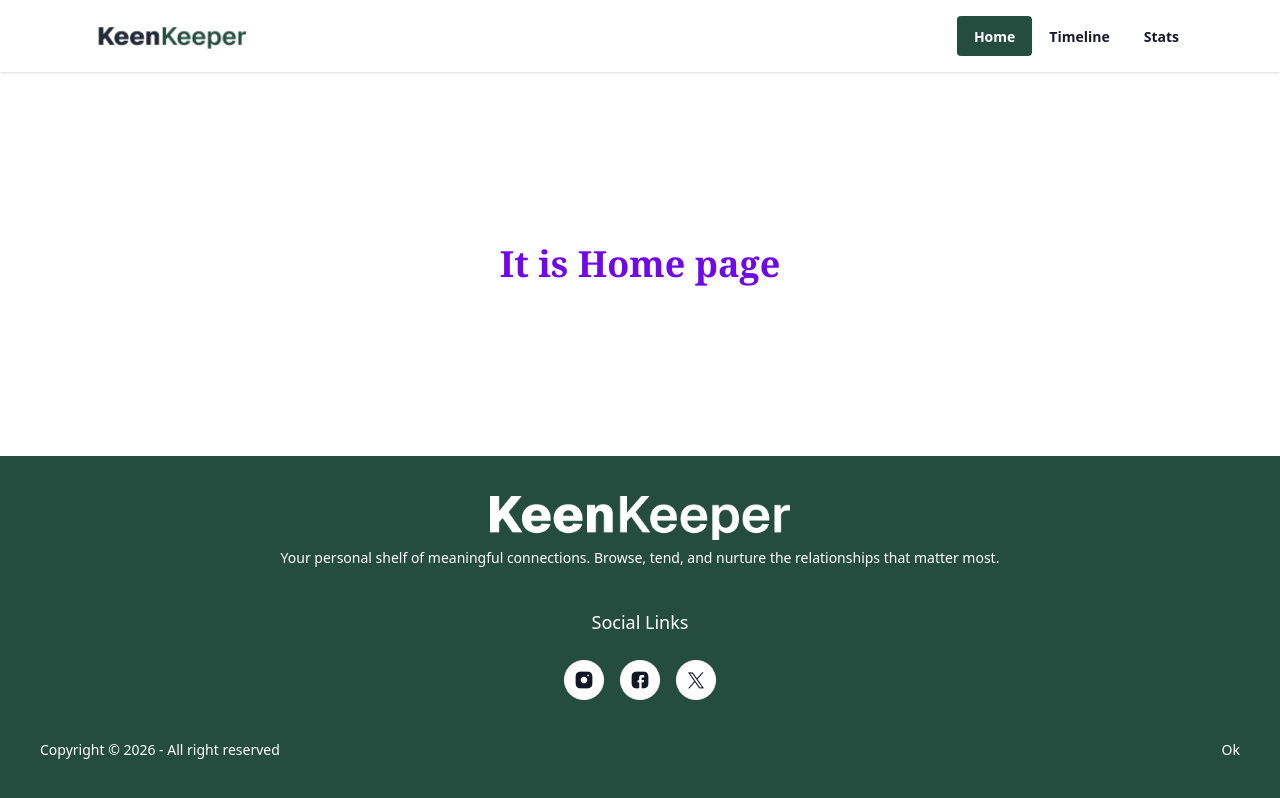
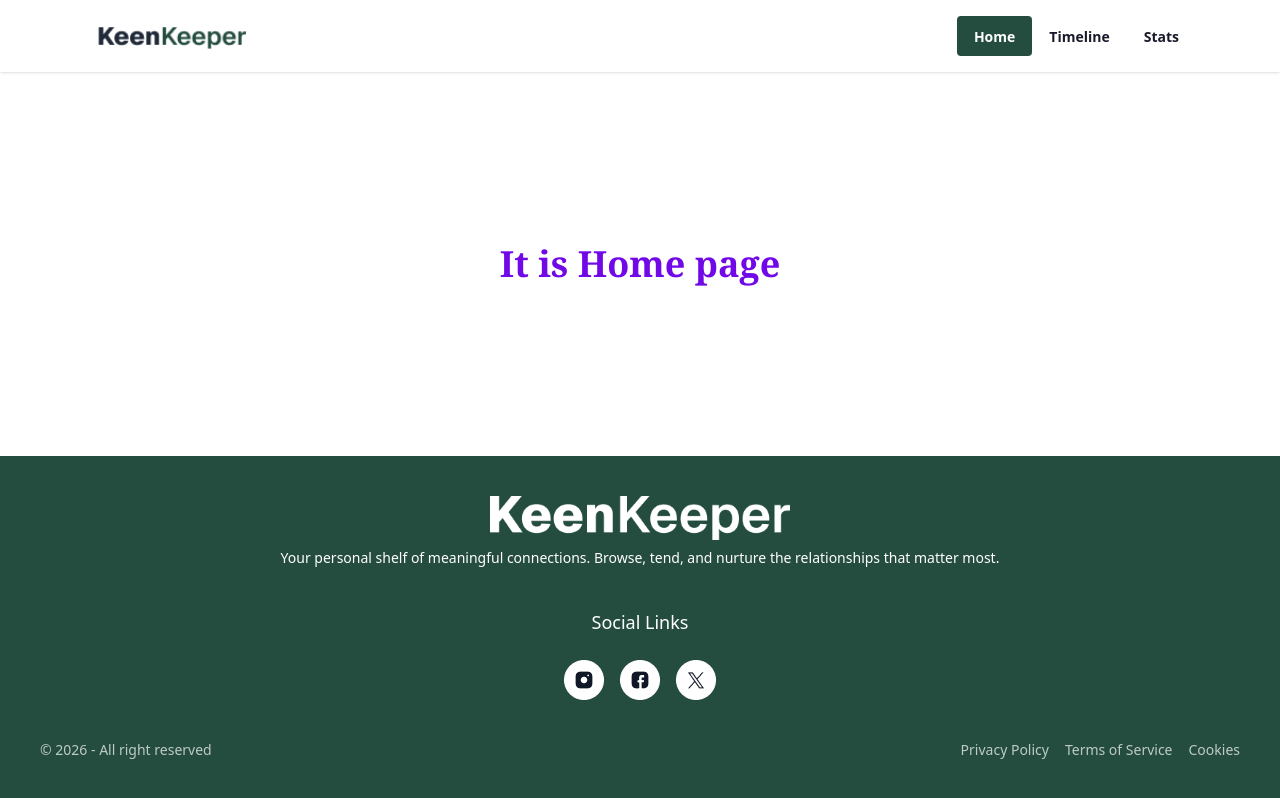
Before and after one commit to Nafiul-Islam-Eshan/KeenKeeper, a Next.js app: page / in a window 1280 px wide. Built offline with nearby package versions, Linux system fonts and the light colour scheme.

Commit message:
Footer: Designed as similar as figma

```diff
--- a/src/Component/Footer/page.jsx
+++ b/src/Component/Footer/page.jsx
@@ -26,9 +26,13 @@ const FooterPage = () => {
           <Image src={twitter} alt="Twitter Logo" width={40} height={40} />
         </div>
       </nav>
-      <div className="w-full flex flex-col md:flex-row items-center justify-between">
-        <p>Copyright © {new Date().getFullYear()} - All right reserved</p>
-        <p>Ok</p>
+      <div className="w-full flex flex-col md:flex-row items-center justify-between ">
+        <p className="opacity-70">© {new Date().getFullYear()} - All right reserved</p>
+        <div className="flex gap-4 justify-center items-center">
+        <p className="opacity-70">Privacy Policy </p>
+        <p className="opacity-70">Terms of Service</p>
+        <p className="opacity-70">Cookies</p>
+        </div>
       </div>
     </footer>
   );
```
